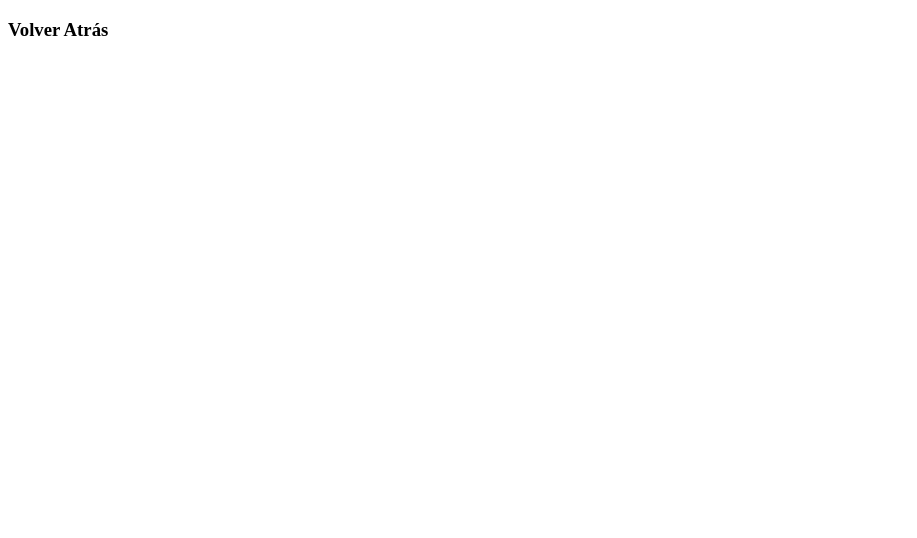
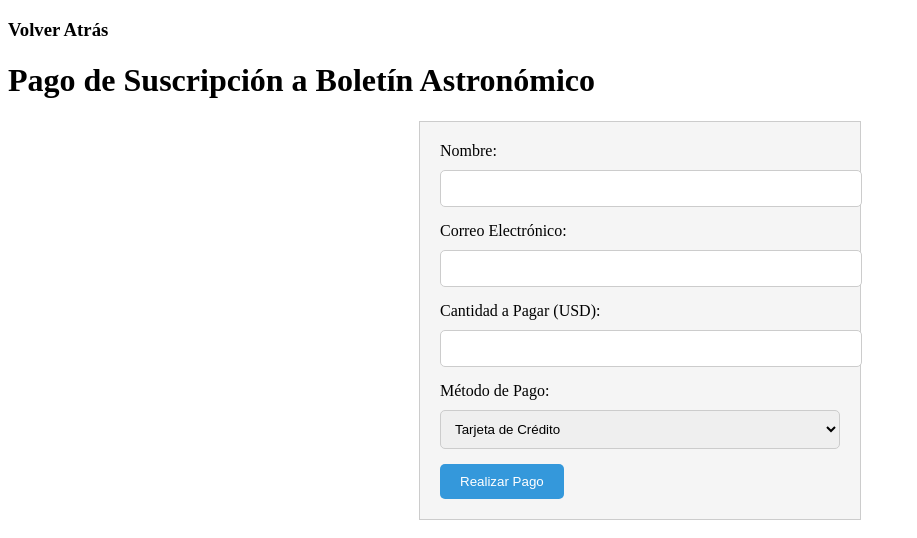
Before and after one commit to JesusJK/clasemartes, a plain HTML site: page html/formularios.html in a window 1280 px wide. Shown: the whole page, without its empty margins (0-917 px from the left). Drawn offline with Linux system fonts and the light colour scheme.

Commit message:
update files

```diff
--- a/html/formularios.html
+++ b/html/formularios.html
@@ -7,9 +7,58 @@
     <title>Suscripción de pago</title>
     <style>
         a{text-decoration: none;color: black;}
+        form {
+            max-width: 400px;
+            margin: 20px auto;
+            padding: 20px;
+            border: 1px solid #ccc;
+            background-color: #f5f5f5;
+        }
+        label {
+            display: block;
+            margin-bottom: 10px;
+        }
+        input[type="text"], input[type="email"], input[type="number"], select {
+            width: 100%;
+            padding: 10px;
+            margin-bottom: 15px;
+            border: 1px solid #ccc;
+            border-radius: 5px;
+        }
+        input[type="submit"] {
+            background-color: #3498db;
+            color: #fff;
+            border: none;
+            padding: 10px 20px;
+            border-radius: 5px;
+            cursor: pointer;
+        }
+        input[type="submit"]:hover {
+            background-color: #258cd1;
+        }
     </style>
 </head>
 <body>
     <a href="../index.html"><h3>Volver Atrás</h3></a>
+    <h1>Pago de Suscripción a Boletín Astronómico</h1>
+    <form action="procesar_pago.php" method="post">
+        <label for="nombre">Nombre:</label>
+        <input type="text" id="nombre" name="nombre" required>
+
+        <label for="email">Correo Electrónico:</label>
+        <input type="email" id="email" name="email" required>
+
+        <label for="cantidad">Cantidad a Pagar (USD):</label>
+        <input type="number" id="cantidad" name="cantidad" min="1" step="0.01" required>
+
+        <label for="metodo_pago">Método de Pago:</label>
+        <select id="metodo_pago" name="metodo_pago" required>
+            <option value="tarjeta_credito">Tarjeta de Crédito</option>
+            <option value="paypal">PayPal</option>
+            <option value="transferencia">Transferencia Bancaria</option>
+        </select>
+
+        <input type="submit" value="Realizar Pago">
+    </form>
 </body>
 </html>
```
